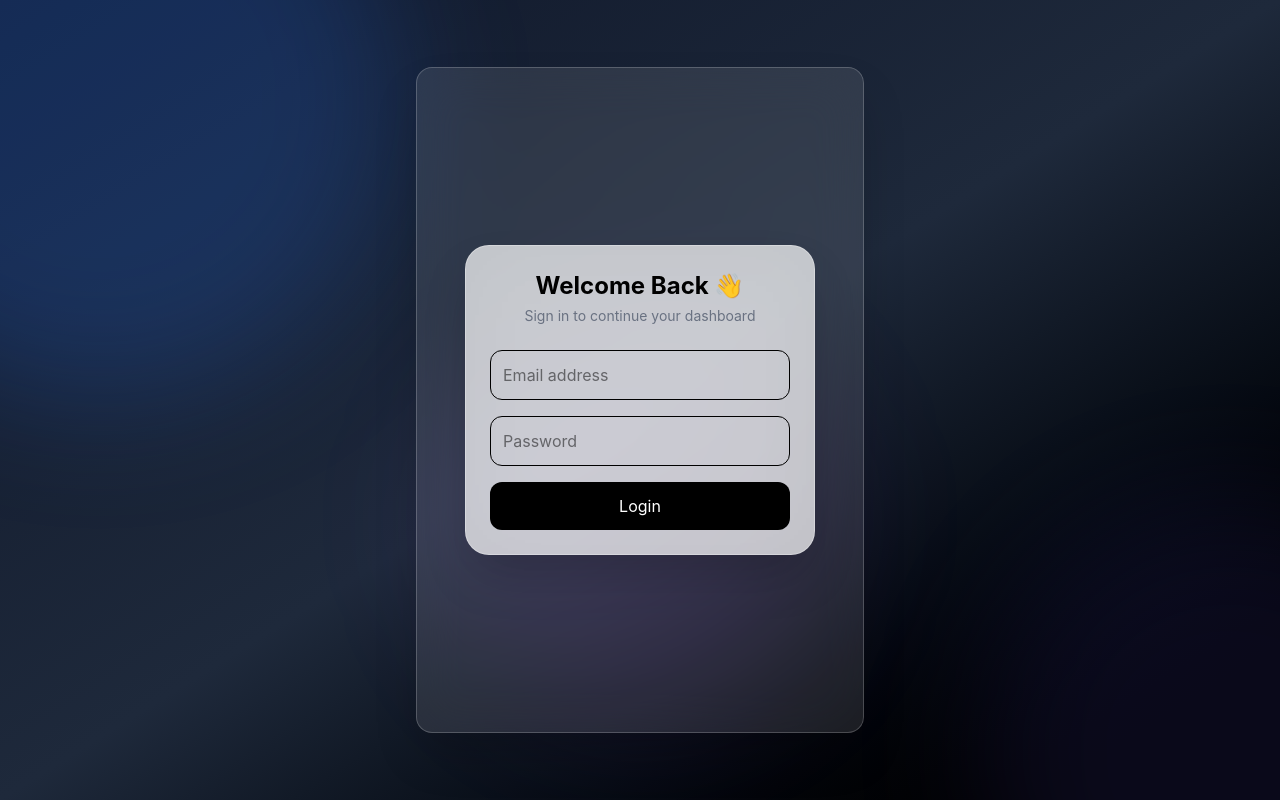
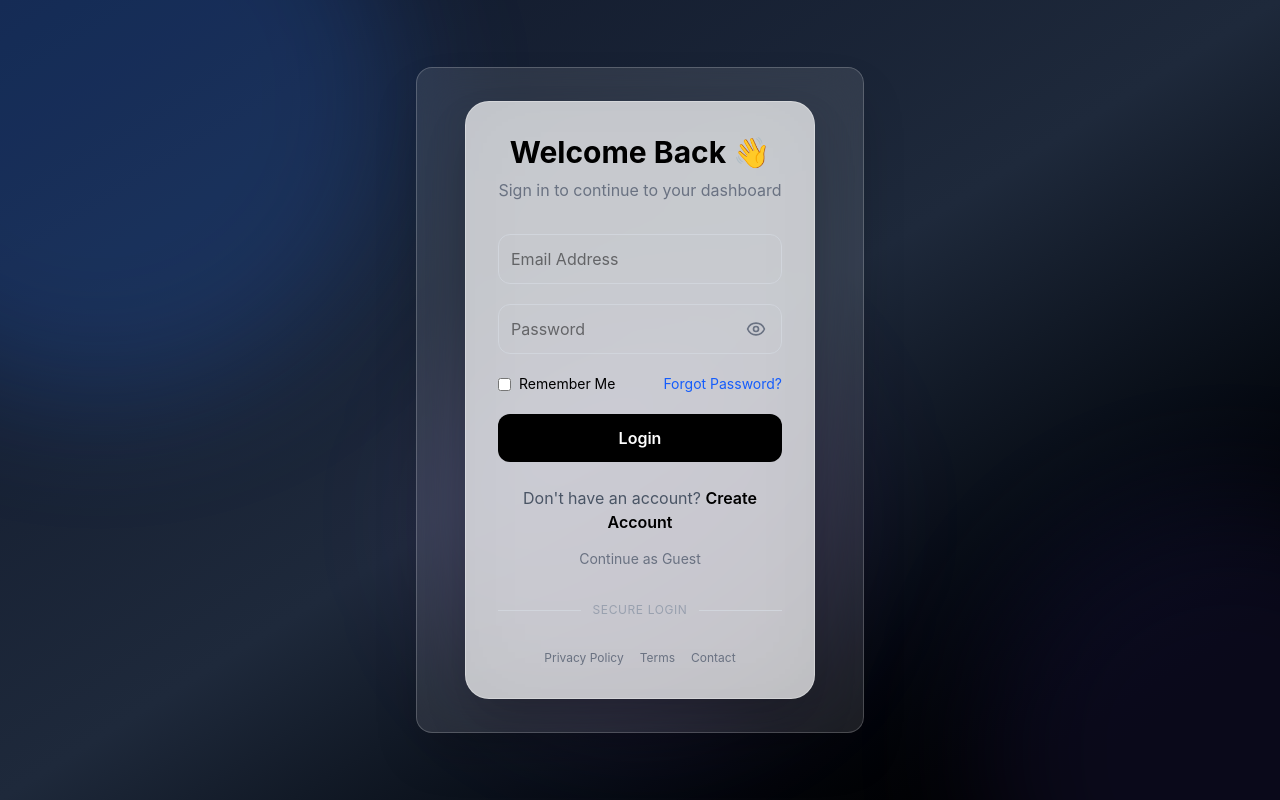
Before and after one commit to Yemgold/Goshop, a React (Vite) app: page /login in a window 1280 px wide. Built offline with nearby package versions, Linux system fonts and the light colour scheme.

Commit message:
new update

```diff
--- a/src/pages/auth/Login.tsx
+++ b/src/pages/auth/Login.tsx
@@ -1,8 +1,11 @@
+
+
 import { useState } from "react";
 import { motion } from "framer-motion";
+import { Link } from "react-router-dom";
+import { Eye, EyeOff } from "lucide-react";
 
 import AuthLayout from "../../app/layouts/AuthLayout";
-
 import { useLogin } from "../../hooks/auth/useLogin";
 
 export default function Login() {
@@ -11,7 +14,10 @@ export default function Login() {
   const [form, setForm] = useState({
     email: "",
     password: "",
+    remember: false,
   });
+
+  const [showPassword, setShowPassword] = useState(false);
 
   return (
     <AuthLayout>
@@ -19,32 +25,32 @@ export default function Login() {
         <motion.div
           initial={{ opacity: 0, y: 20 }}
           animate={{ opacity: 1, y: 0 }}
-          className="w-full max-w-md rounded-3xl p-6 bg-white/70 backdrop-blur-2xl border border-white/30 shadow-2xl"
+          transition={{ duration: 0.4 }}
+          className="w-full max-w-md rounded-3xl bg-white/70 backdrop-blur-2xl border border-white/30 shadow-2xl p-8"
         >
-          <div className="text-center mb-6">
-            <h2 className="text-2xl font-bold">
+          {/* Header */}
+          <div className="text-center mb-8">
+            <h2 className="text-3xl font-bold">
               Welcome Back 👋
             </h2>
 
-            <p className="text-sm text-gray-500 mt-1">
-              Sign in to continue your dashboard
+            <p className="text-gray-500 mt-2">
+              Sign in to continue to your dashboard
             </p>
           </div>
 
+          {/* Form */}
           <form
             onSubmit={(e) => {
               e.preventDefault();
-
-              handleLogin(
-                form.email,
-                form.password
-              );
+              handleLogin(form.email, form.password);
             }}
-            className="space-y-4"
+            className="space-y-5"
           >
+            {/* Email */}
             <input
               type="email"
-              placeholder="Email address"
+              placeholder="Email Address"
               value={form.email}
               onChange={(e) =>
                 setForm({
@@ -52,11 +58,13 @@ export default function Login() {
                   email: e.target.value,
                 })
               }
-              className="w-full p-3 rounded-xl border"
+              className="w-full rounded-xl border border-gray-300 p-3 focus:outline-none focus:ring-2 focus:ring-black transition"
             />
 
+            {/* Password */}
+            <div className="relative">
               <input
-              type="password"
+                type={showPassword ? "text" : "password"}
                 placeholder="Password"
                 value={form.password}
                 onChange={(e) =>
@@ -65,18 +73,245 @@ export default function Login() {
                     password: e.target.value,
                   })
                 }
-              className="w-full p-3 rounded-xl border"
+                className="w-full rounded-xl border border-gray-300 p-3 pr-12 focus:outline-none focus:ring-2 focus:ring-black transition"
               />
 
               <button
+                type="button"
+                onClick={() => setShowPassword(!showPassword)}
+                className="absolute right-4 top-1/2 -translate-y-1/2 text-gray-500 hover:text-black transition"
+              >
+                {showPassword ? (
+                  <EyeOff size={20} />
+                ) : (
+                  <Eye size={20} />
+                )}
+              </button>
+            </div>
+
+            {/* Remember Me + Forgot Password */}
+            <div className="flex justify-between items-center text-sm">
+              <label className="flex items-center gap-2 cursor-pointer">
+                <input
+                  type="checkbox"
+                  checked={form.remember}
+                  onChange={(e) =>
+                    setForm({
+                      ...form,
+                      remember: e.target.checked,
+                    })
+                  }
+                />
+
+                <span>Remember Me</span>
+              </label>
+
+              <Link
+                to="/forgot-password"
+                className="text-blue-600 hover:underline"
+              >
+                Forgot Password?
+              </Link>
+            </div>
+
+            {/* Login Button */}
+            <button
               type="submit"
-              className="w-full py-3 rounded-xl bg-black text-white"
+              className="w-full rounded-xl bg-black text-white py-3 font-semibold hover:bg-gray-800 transition"
             >
               Login
             </button>
           </form>
+
+          {/* Register */}
+          <div className="mt-6 text-center">
+            <p className="text-gray-600">
+              Don't have an account?{" "}
+              <Link
+                to="/register"
+                className="font-semibold text-black hover:underline"
+              >
+                Create Account
+              </Link>
+            </p>
+          </div>
+
+          {/* Guest */}
+          <div className="mt-3 text-center">
+            <Link
+              to="/"
+              className="text-gray-500 hover:text-black hover:underline text-sm"
+            >
+              Continue as Guest
+            </Link>
+          </div>
+
+          {/* Divider */}
+          <div className="flex items-center my-8">
+            <div className="flex-1 border-t border-gray-300"></div>
+
+            <span className="px-3 text-xs uppercase tracking-wider text-gray-400">
+              Secure Login
+            </span>
+
+            <div className="flex-1 border-t border-gray-300"></div>
+          </div>
+
+          {/* Footer */}
+          <div className="flex flex-wrap justify-center gap-4 text-xs text-gray-500">
+            <Link
+              to="/privacy"
+              className="hover:text-black hover:underline"
+            >
+              Privacy Policy
+            </Link>
+
+            <Link
+              to="/terms"
+              className="hover:text-black hover:underline"
+            >
+              Terms
+            </Link>
+
+            <Link
+              to="/contact"
+              className="hover:text-black hover:underline"
+            >
+              Contact
+            </Link>
+          </div>
         </motion.div>
       </div>
     </AuthLayout>
   );
 }
+
+
+
+
+
+
+
+
+
+
+
+
+
+
+
+
+
+
+
+
+
+
+
+
+
+
+
+
+
+
+
+
+
+
+
+
+
+
+
+
+
+
+
+
+
+
+
+
+// import { useState } from "react";
+// import { motion } from "framer-motion";
+
+// import AuthLayout from "../../app/layouts/AuthLayout";
+
+// import { useLogin } from "../../hooks/auth/useLogin";
+
+// export default function Login() {
+//   const { handleLogin } = useLogin();
+
+//   const [form, setForm] = useState({
+//     email: "",
+//     password: "",
+//   });
+
+//   return (
+//     <AuthLayout>
+//       <div className="min-h-[75vh] flex items-center justify-center px-4">
+//         <motion.div
+//           initial={{ opacity: 0, y: 20 }}
+//           animate={{ opacity: 1, y: 0 }}
+//           className="w-full max-w-md rounded-3xl p-6 bg-white/70 backdrop-blur-2xl border border-white/30 shadow-2xl"
+//         >
+//           <div className="text-center mb-6">
+//             <h2 className="text-2xl font-bold">
+//               Welcome Back 👋
+//             </h2>
+
+//             <p className="text-sm text-gray-500 mt-1">
+//               Sign in to continue your dashboard
+//             </p>
+//           </div>
+
+//           <form
+//             onSubmit={(e) => {
+//               e.preventDefault();
+
+//               handleLogin(
+//                 form.email,
+//                 form.password
+//               );
+//             }}
+//             className="space-y-4"
+//           >
+//             <input
+//               type="email"
+//               placeholder="Email address"
+//               value={form.email}
+//               onChange={(e) =>
+//                 setForm({
+//                   ...form,
+//                   email: e.target.value,
+//                 })
+//               }
+//               className="w-full p-3 rounded-xl border"
+//             />
+
+//             <input
+//               type="password"
+//               placeholder="Password"
+//               value={form.password}
+//               onChange={(e) =>
+//                 setForm({
+//                   ...form,
+//                   password: e.target.value,
+//                 })
+//               }
+//               className="w-full p-3 rounded-xl border"
+//             />
+
+//             <button
+//               type="submit"
+//               className="w-full py-3 rounded-xl bg-black text-white"
+//             >
+//               Login
+//             </button>
+//           </form>
+//         </motion.div>
+//       </div>
+//     </AuthLayout>
+//   );
+// }
--- a/src/pages/buyer/OrderSuccess.tsx
+++ b/src/pages/buyer/OrderSuccess.tsx
@@ -17,6 +17,7 @@ export default function OrderSuccess() {
     location.state?.order?._id;
 
   // SAFETY FALLBACK (no order info passed)
+
   if (!orderId) {
     return (
       <div className="flex items-center justify-center h-screen">
```
Lines whose indentation alone changed are shown as unchanged.
